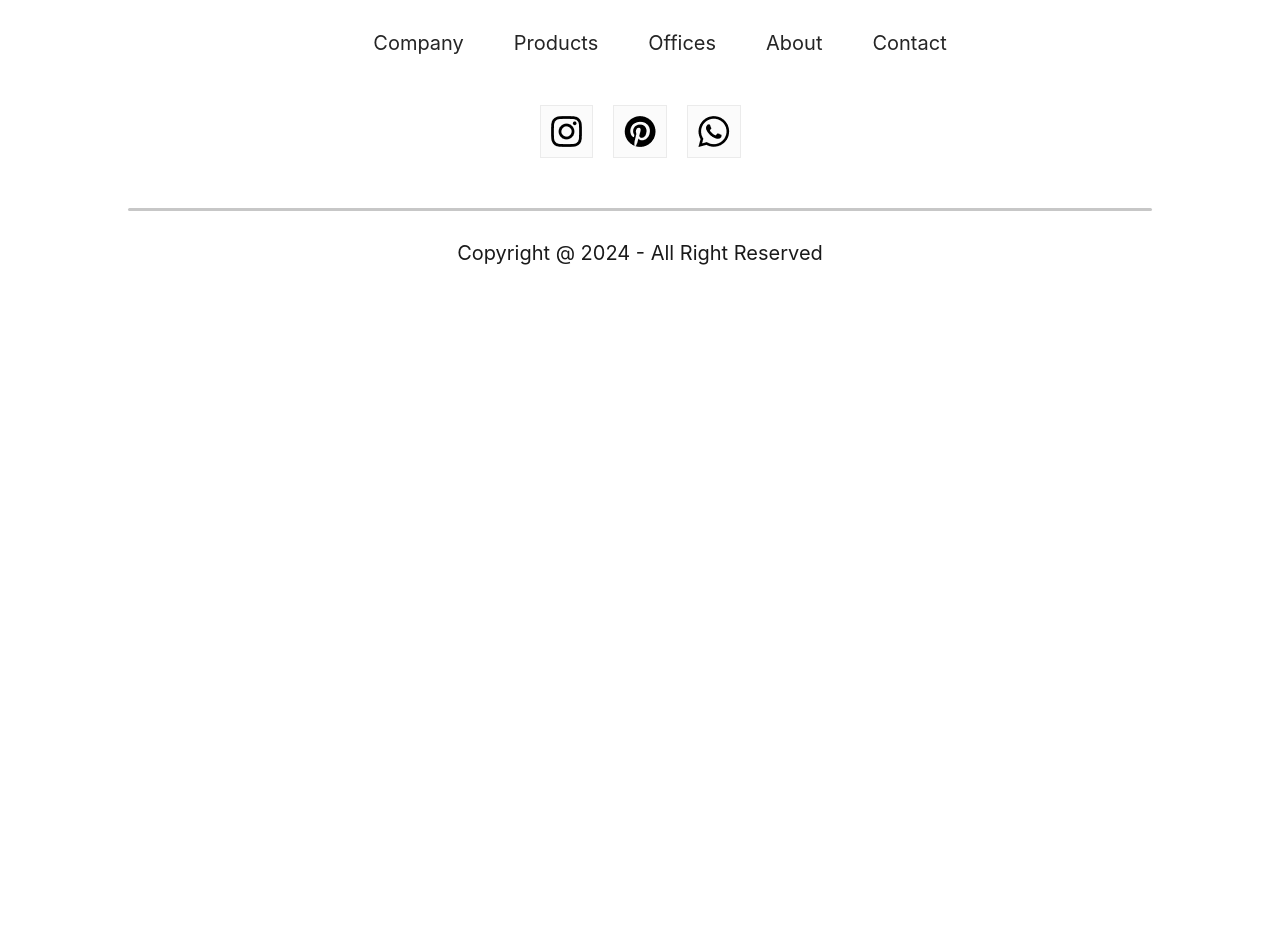
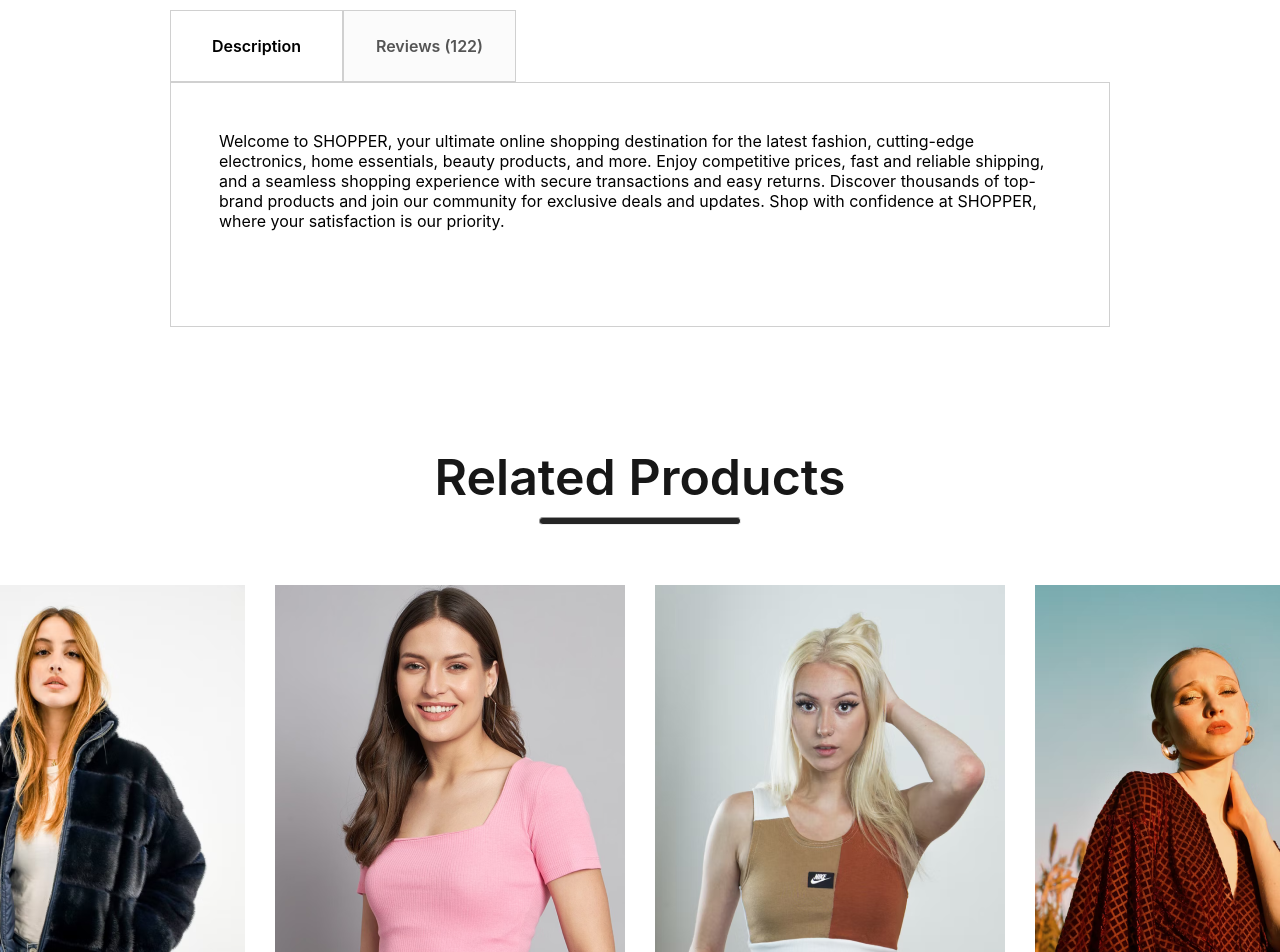
Before and after one commit to NaveKattan/E-Commarce, a React (Create React App) app in the folder client/: page /product/1 in a window 1280 px wide. Shown: the part 1280-2232 px from the top of the page. Before the commit the page ends 1575 px from the top, so only its background shows below. Built offline with nearby package versions, Linux system fonts and the light colour scheme.

Commit message:
related product

```diff
--- /dev/null
+++ b/client/src/Components/DescriptionBox/DescriptionBox.css
@@ -0,0 +1,32 @@
+.descriptionbox {
+    margin: 120px 170px;
+}
+
+.descriptionbox-navigator {
+    display: flex;
+}
+
+.descriptionbox-nav-box {
+    display: flex;
+    align-items: center;
+    justify-content: center;
+    font-size: 16px;
+    font-weight: 600;
+    width: 171px;
+    height: 70px;
+    border: 1px solid #d0d0d0;
+}
+
+.descriptionbox-nav-box.fade {
+    background: #FBFBFB;
+    color: #555;
+}
+
+.descriptionbox-description {
+    display: flex;
+    flex-direction: column;
+    gap: 25px;
+    border: 1px solid #d0d0d0;
+    padding: 48px;
+    padding-bottom: 70px;
+}
--- /dev/null
+++ b/client/src/Components/DescriptionBox/DescriptionBox.jsx
@@ -0,0 +1,19 @@
+import React from 'react'
+import './DescriptionBox.css'
+
+function DescriptionBox() {
+  return (
+    <div className='descriptionbox'>
+      <div className="descriptionbox-navigator">
+        <div className="descriptionbox-nav-box">Description</div>
+        <div className="descriptionbox-nav-box fade">Reviews (122)</div>
+      </div>
+      <div className="descriptionbox-description">
+        <p>Welcome to SHOPPER, your ultimate online shopping destination for the latest fashion, cutting-edge electronics, home essentials, beauty products, and more. Enjoy competitive prices, fast and reliable shipping, and a seamless shopping experience with secure transactions and easy returns. Discover thousands of top-brand products and join our community for exclusive deals and updates. Shop with confidence at SHOPPER, where your satisfaction is our priority.</p>
+        <p></p>
+      </div>
+    </div>
+  )
+}
+
+export default DescriptionBox
--- a/client/src/Components/Item/Item.jsx
+++ b/client/src/Components/Item/Item.jsx
@@ -5,7 +5,7 @@ import './Item.css'
 function Item(props) {
   return (
     <div className='item'>
-      <Link to={`/product/${props.id}`}><img src={props.image} alt="" /></Link>
+      <Link to={`/product/${props.id}`}><img onClick={window.scrollTo(0,0)} src={props.image} alt="" /></Link>
       <p>
         {props.name}
       </p>
--- a/client/src/Components/Navbar/Navbar.jsx
+++ b/client/src/Components/Navbar/Navbar.jsx
@@ -16,8 +16,8 @@ function Navbar() {
       </div>
       <ul className="nav-menu">
         <li onClick={()=>{setMenu("shop")}}><Link style={{textDecoration: 'none'}} to="/">Shop</Link>{menu === "shop" ? <hr/> : <></>}</li>
-        <li onClick={()=>{setMenu("mens")}}><Link style={{textDecoration: 'none'}} to="/mens">Men</Link>{menu === "men" ? <hr/> : <></>}</li>
-        <li onClick={()=>{setMenu("womens")}}><Link style={{textDecoration: 'none'}} to="/womens">Women</Link>{menu === "women" ? <hr/> : <></>}</li>
+        <li onClick={()=>{setMenu("mens")}}><Link style={{textDecoration: 'none'}} to="/mens">Men</Link>{menu === "mens" ? <hr/> : <></>}</li>
+        <li onClick={()=>{setMenu("womens")}}><Link style={{textDecoration: 'none'}} to="/womens">Women</Link>{menu === "womens" ? <hr/> : <></>}</li>
         <li onClick={()=>{setMenu("kids")}}><Link style={{textDecoration: 'none'}} to="/kids">Kids</Link>{menu === "kids" ? <hr/> : <></>}</li>
       </ul>
       <div className="nav-login-cart">
--- /dev/null
+++ b/client/src/Components/RelatedProducts/RelatedProducts.css
@@ -0,0 +1,26 @@
+.relatedproducts {
+    display: flex;
+    flex-direction: column;
+    align-items: center;
+    gap: 10px;
+    height: 90vh;
+}
+
+.relatedproducts h1 {
+    color: #171717;
+    font-size: 50px;
+    font-weight: 600;
+}
+
+.relatedproducts hr {
+    width: 200px;
+    height: 6px;
+    border-radius: 10px;
+    background: #252525;
+}
+
+.relatedproducts-item {
+    margin-top: 50px;
+    display: flex;
+    gap: 30px;
+}
--- /dev/null
+++ b/client/src/Components/RelatedProducts/RelatedProducts.jsx
@@ -0,0 +1,20 @@
+import React from 'react'
+import data_product from '../Assets/data'
+import Item from '../Item/Item'
+import './RelatedProducts.css'
+
+function RelatedProducts() {
+  return (
+    <div className='relatedproducts'>
+      <h1>Related Products</h1>
+      <hr />
+      <div className="relatedproducts-item">
+        {data_product.map((item,i) => {
+            return <Item key={i} id={item.id} name={item.name} image={item.image} new_price={item.new_price} old_price={item.old_price}/>
+        })}
+      </div>
+    </div>
+  )
+}
+
+export default RelatedProducts
--- a/client/src/Pages/Product.jsx
+++ b/client/src/Pages/Product.jsx
@@ -3,7 +3,9 @@ import { ShopContext } from '../Context/ShopContext'
 import { useParams } from 'react-router-dom'
 import Breadcrum from '../Components/Breadcrum/Breadcrum'
 import ProductDisplay from '../Components/ProductDisplay/ProductDisplay'
+import DescriptionBox from '../Components/DescriptionBox/DescriptionBox'
 import './CSS/Product.css'
+import RelatedProducts from '../Components/RelatedProducts/RelatedProducts'
 
 function Product() {
 
@@ -16,6 +18,8 @@ function Product() {
     <div>
       <Breadcrum product = {product} />
       <ProductDisplay product = {product} />
+      <DescriptionBox/>
+      <RelatedProducts/>
     </div>
   )
 }
```
